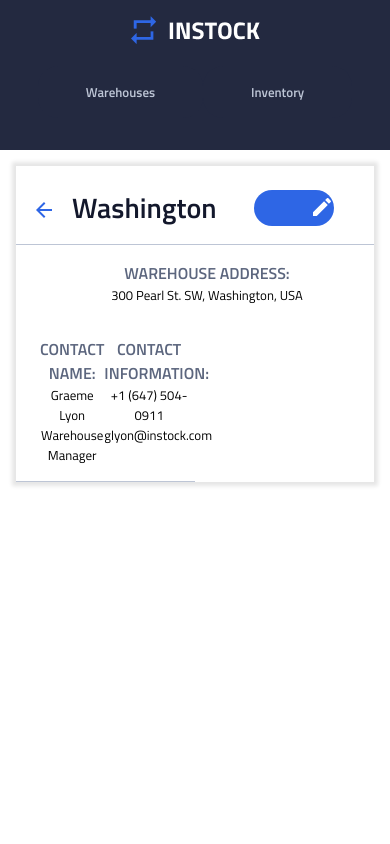
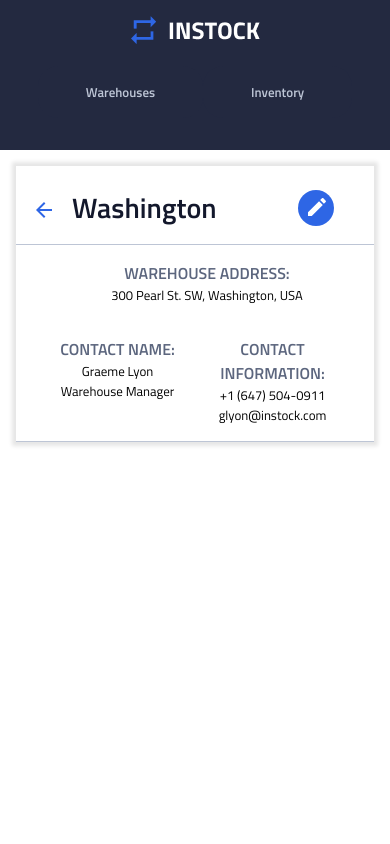
Before and after one commit to heechanku/InStock, a React (Create React App) app: page /0 in a window 390 px wide. Shown: the top 844 px of the page. Built offline with nearby package versions, Linux system fonts and the light colour scheme; no server answers.

Commit message:
fixed issue with responsiveness for tablet/desktop

```diff
--- a/package.json
+++ b/package.json
@@ -6,8 +6,8 @@
     "@testing-library/jest-dom": "^5.16.5",
     "@testing-library/react": "^13.4.0",
     "@testing-library/user-event": "^13.5.0",
+    "axios": "^1.3.6",
     "fs": "^0.0.1-security",
-    "axios": "^1.3.6",
     "react": "^18.2.0",
     "react-dom": "^18.2.0",
     "react-router-dom": "^6.10.0",
--- a/src/components/WarehouseDetails/WarehouseDetails.scss
+++ b/src/components/WarehouseDetails/WarehouseDetails.scss
@@ -15,16 +15,19 @@
     }
 
     &__container-details {
-      width: 50%;
+      justify-content: center;
+      width: 100%;
 
       &--left {
         margin: 0 0 0 1.5rem;
 
         @include tablet {
+          width: 50%;
           margin: 0 2.5rem 0 0;
         }
 
         @include desktop {
+          width: 50%;
           margin: 0 1.5rem 0 0;
         }
       }
@@ -33,13 +36,14 @@
         margin-right: 1.5rem;
 
         @include tablet {
-          width: 11rem;
+          width: 50%;
         }
       }
     }
 
     &__container-address {
       display: flex;
+      text-align: center;
       flex-direction: column;
       margin: 0 0 0 1.5rem;
 
@@ -55,9 +59,11 @@
       margin: 2rem 0 0 0;
       padding: 0 0 1rem 0;
       border-bottom: .0625rem solid colors.$secondary-color-cloud;
-      width: 50%;
+      width: 100%;
+
 
       @include tablet {
+        width: 50%;
         margin: 0;
         border-bottom: none;
       }
@@ -75,7 +81,7 @@
       line-height: 1.25rem;
 
       @include tablet {
-        max-width: 7.5rem;
+
       }
     }
   }
--- a/src/pages/WarehouseDetailsPage/WarehouseDetailsPage.js
+++ b/src/pages/WarehouseDetailsPage/WarehouseDetailsPage.js
@@ -1,7 +1,6 @@
 import backArrow from "../../assets/Icons/arrow_back-24px.svg";
 import edit from "../../assets/Icons/edit-24px.svg";
 import "./WarehouseDetailsPage.scss";
-import WarehouseDetailsHeaders from "../../components/WarehouseDetailsHeaders/WarehouseDetailsHeaders";
 import WarehouseDetails from "../../components/WarehouseDetails/WarehouseDetails";
 import { Link } from "react-router-dom";
 
--- a/src/pages/WarehouseDetailsPage/WarehouseDetailsPage.scss
+++ b/src/pages/WarehouseDetailsPage/WarehouseDetailsPage.scss
@@ -23,6 +23,10 @@
         display: flex;
         flex-direction: column;
         margin: 1rem 0 0 0;
+
+        @include tablet {
+
+        }
 
     }
 
@@ -68,19 +72,23 @@
         background-repeat: no-repeat;
         border: none;
         border-radius: 1.5rem;
-        width: 5rem;
+        width: 2.25rem;
         height: 2.25rem;
         margin-right: 1.5rem;
         text-decoration: none;
         color: colors.$primary-color-white;
         background-color: colors.$primary-color-indigo;
 
+        @include tablet {
+            width: 5rem;
+        }
+
     }
 
     &__edit-img {
         color: colors.$primary-color-white;
         filter: brightness(1000%);
-        padding: 0 0 0.1rem 0;
+        padding: 0 .3rem 0.1rem 0;
 
         @include tablet {
           width: 1.25rem;
```
Also changed, not shown: 1 other file (tests, documents, lock files or other folders).
